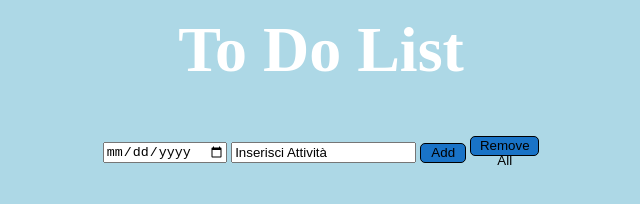
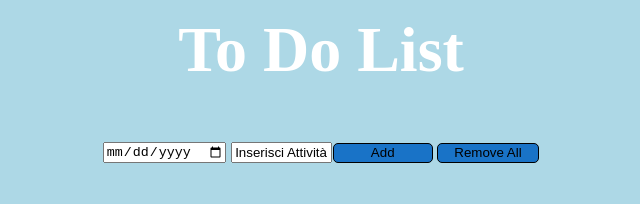
Before and after one commit to riccardomognoni/riccardomognoni.github.io, a plain HTML site: page todolist/index.html in a window 1280 px wide. Shown: the whole page, without its empty margins (319-959 px from the left). Drawn offline with Linux system fonts and the light colour scheme.

Commit message:
Update style.css

```diff
--- a/todolist/style.css
+++ b/todolist/style.css
@@ -51,3 +51,6 @@ button{
     width: 5%;
     height: 100%;
 }
+input{
+    width: 95%;
+}
```
